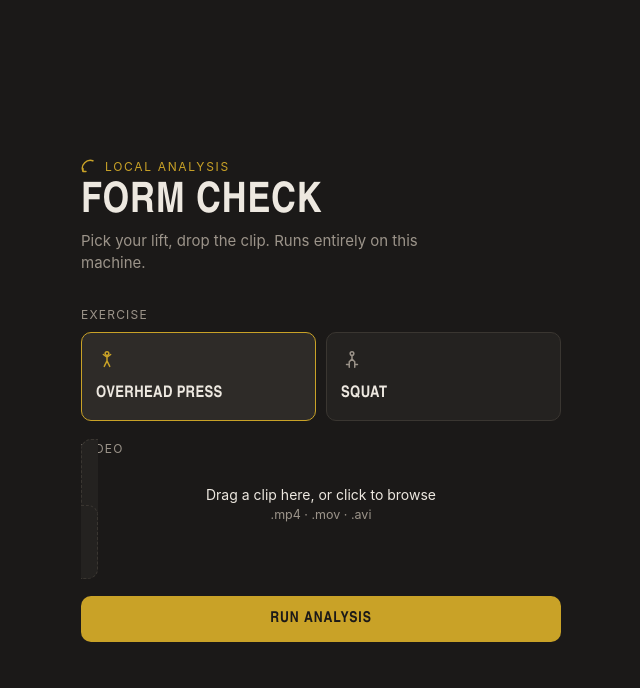
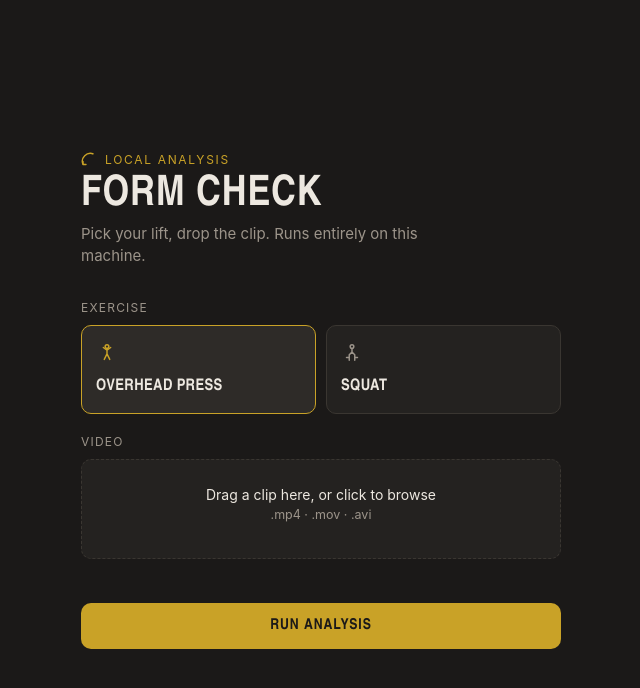
Before and after one commit to ritvik-123/LiftFormVision, a Flask app: page / in a window 1280 px wide. Shown: the top 688 px of the page, without its empty margins (319-959 px from the left). Run offline with Flask 3, Linux system fonts and the light colour scheme.

Commit message:
improved web layout

```diff
--- a/templates/index.html
+++ b/templates/index.html
@@ -32,7 +32,7 @@
   .pick input:checked + label{ border-color:var(--gold); background:var(--surface-2); }
   .pick input:checked + label svg{ color:var(--gold); }
   .pick input:focus-visible + label{ outline:2px solid var(--gold); outline-offset:2px; }
-  .drop{ border:1.5px dashed var(--line); border-radius:10px; background:var(--surface); padding:26px 16px; text-align:center; cursor:pointer; transition:border-color .15s ease, background .15s ease; position:relative; }
+  .drop{ display:block; border:1.5px dashed var(--line); border-radius:10px; background:var(--surface); padding:26px 16px; text-align:center; cursor:pointer; transition:border-color .15s ease, background .15s ease; position:relative; }
   .drop.drag{ border-color:var(--gold); background:var(--surface-2); }
   .drop input{ position:absolute; inset:0; width:100%; height:100%; opacity:0; cursor:pointer; margin:0; }
   .drop-label{ font-size:14px; }
```
